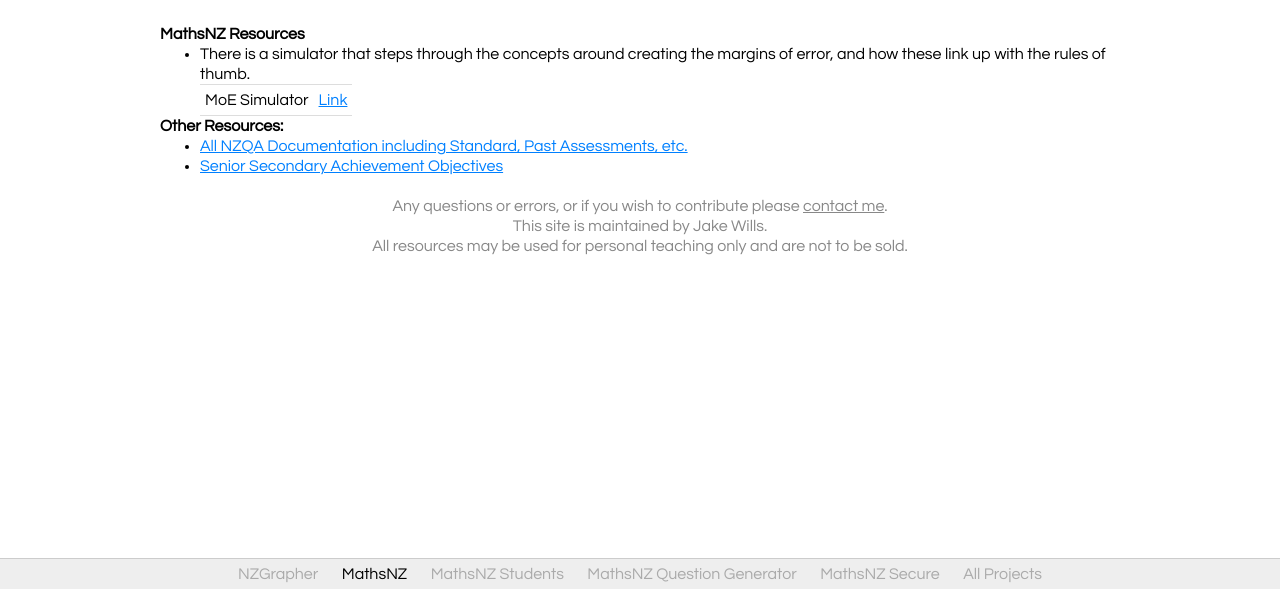
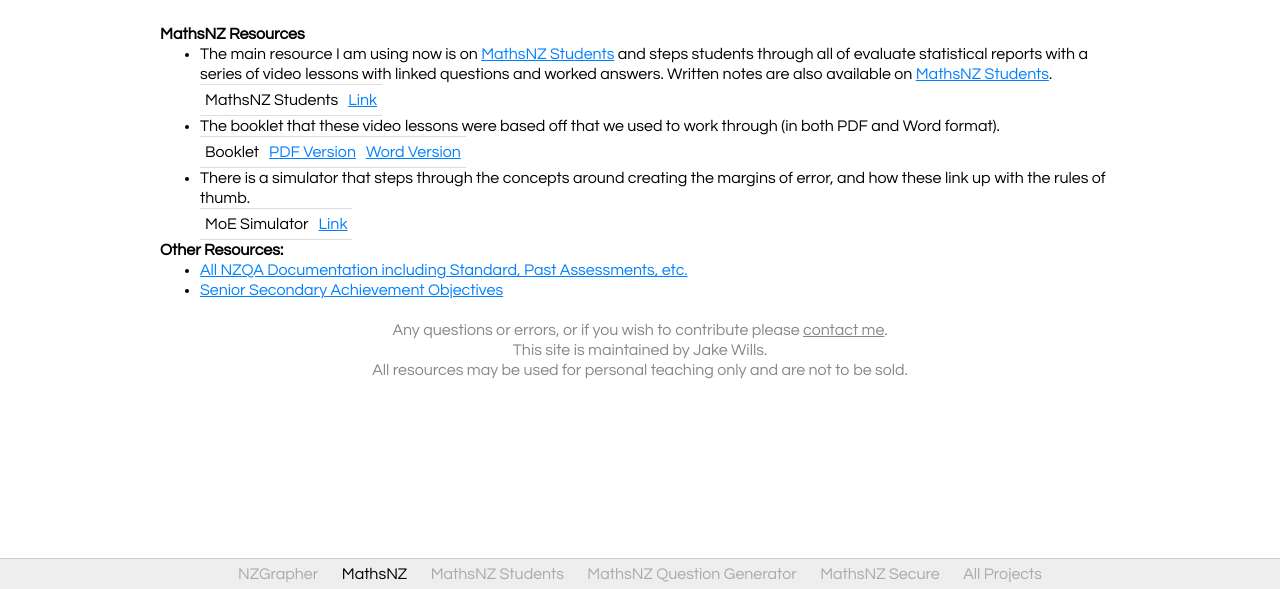
Before and after one commit to mathsnz/mathsnz.github.io, a plain HTML site: page resources/91584.html in a window 1280 px wide. Shown: the part 211-800 px from the top of the page. Drawn offline with Linux system fonts and the light colour scheme; a web font is replaced by a local one.

Commit message:
3.12 Release

```diff
--- a/resources/91584.html
+++ b/resources/91584.html
@@ -24,6 +24,21 @@
  <br>
  <b>MathsNZ Resources</b><br>
  <ul>
+  <li>The main resource I am using now is on <a href='https://students.mathsnz.com/3.12/'>MathsNZ Students</a> and
+  steps students through all of evaluate statistical reports with a series of video lessons with linked questions and worked answers. Written notes
+  are also available on <a href='https://students.mathsnz.com/3.12/'>MathsNZ Students</a>.<br>
+	<table>
+		<tr><td>MathsNZ Students</td>
+			<td><a href='https://students.mathsnz.com/3.12/' target='_blank' rel='noopener'>Link</a></td>
+	</table>
+	</li>
+	<li>The booklet that these video lessons were based off that we used to work through (in both PDF and Word format).
+	<table>
+		<tr><td>Booklet</td>
+			<td><a href='./files/3.12/Booklet.pdf' target='_blank' rel='noopener'>PDF Version</a></td>
+			<td><a href='./files/3.12/Booklet.docx' target='_blank' rel='noopener'>Word Version</a></td></tr>
+	</table>
+	</li>
   <li>There is a simulator that steps through the concepts around creating the margins of error, and how these link up with the rules of thumb.<br>
 	<table>
 		<tr><td>MoE Simulator</td>
```
Also changed, not shown: resources/files/3.12/moe.html (+1 -1 lines), 2 other files.
